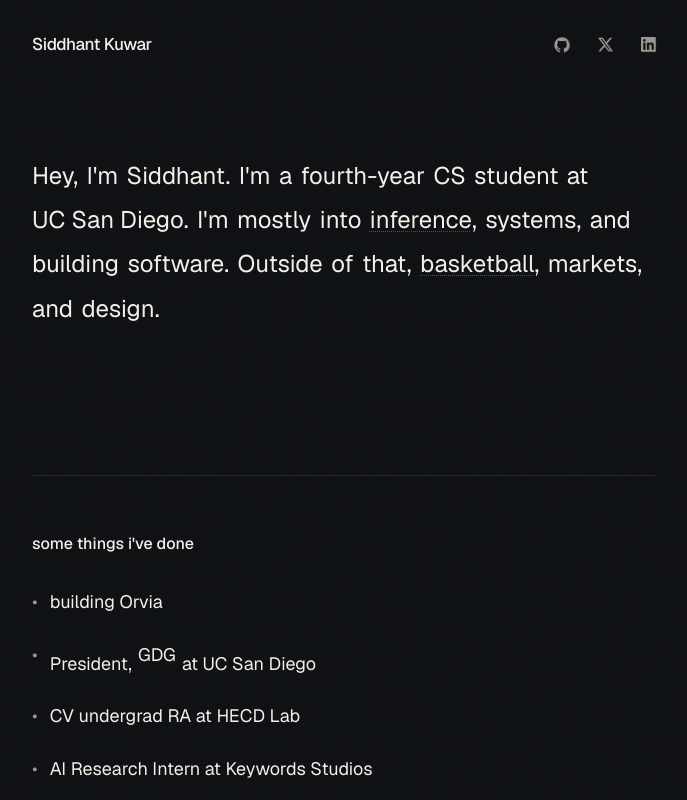
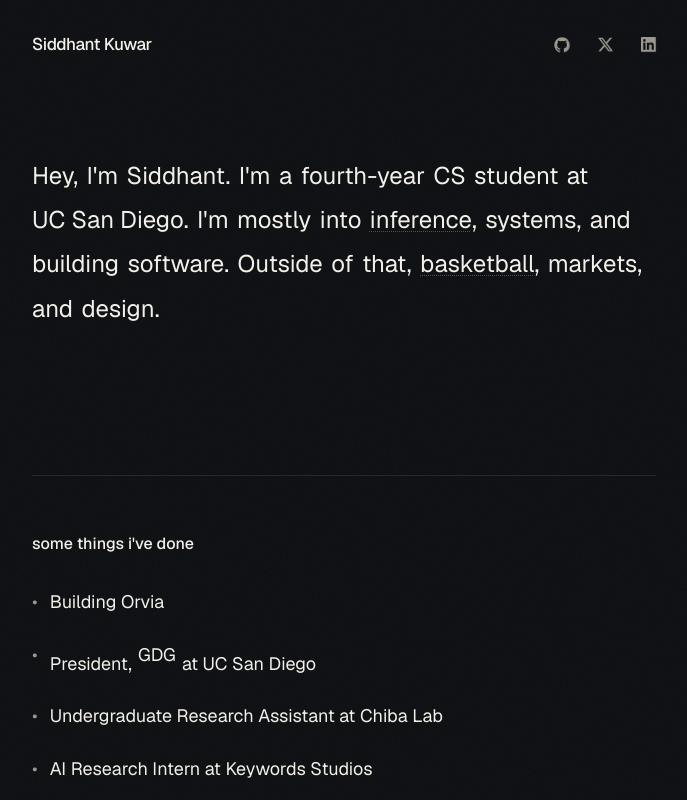
Before and after one commit to skcache/sk, a Next.js app: page / in a window 1280 px wide. Shown: the top 800 px of the page, without its empty margins (296-983 px from the left). Built offline with nearby package versions, Linux system fonts and the light colour scheme.

Commit message:
Copy: Building Orvia, Undergraduate Research Assistant at Chiba Lab

```diff
--- a/app/page.tsx
+++ b/app/page.tsx
@@ -173,7 +173,7 @@ export default function Home() {
                 •
               </span>
               <span>
-                building{" "}
+                Building{" "}
                 <OrviaWord />
               </span>
             </li>
@@ -191,7 +191,7 @@ export default function Home() {
               <span aria-hidden="true" className="select-none text-muted">
                 •
               </span>
-              <span>CV undergrad RA at HECD Lab</span>
+              <span>Undergraduate Research Assistant at Chiba Lab</span>
             </li>
             <li className="flex gap-3 text-lg leading-[1.6]">
               <span aria-hidden="true" className="select-none text-muted">
```
Also changed, not shown: 1 other file (tests, documents, lock files or other folders).
